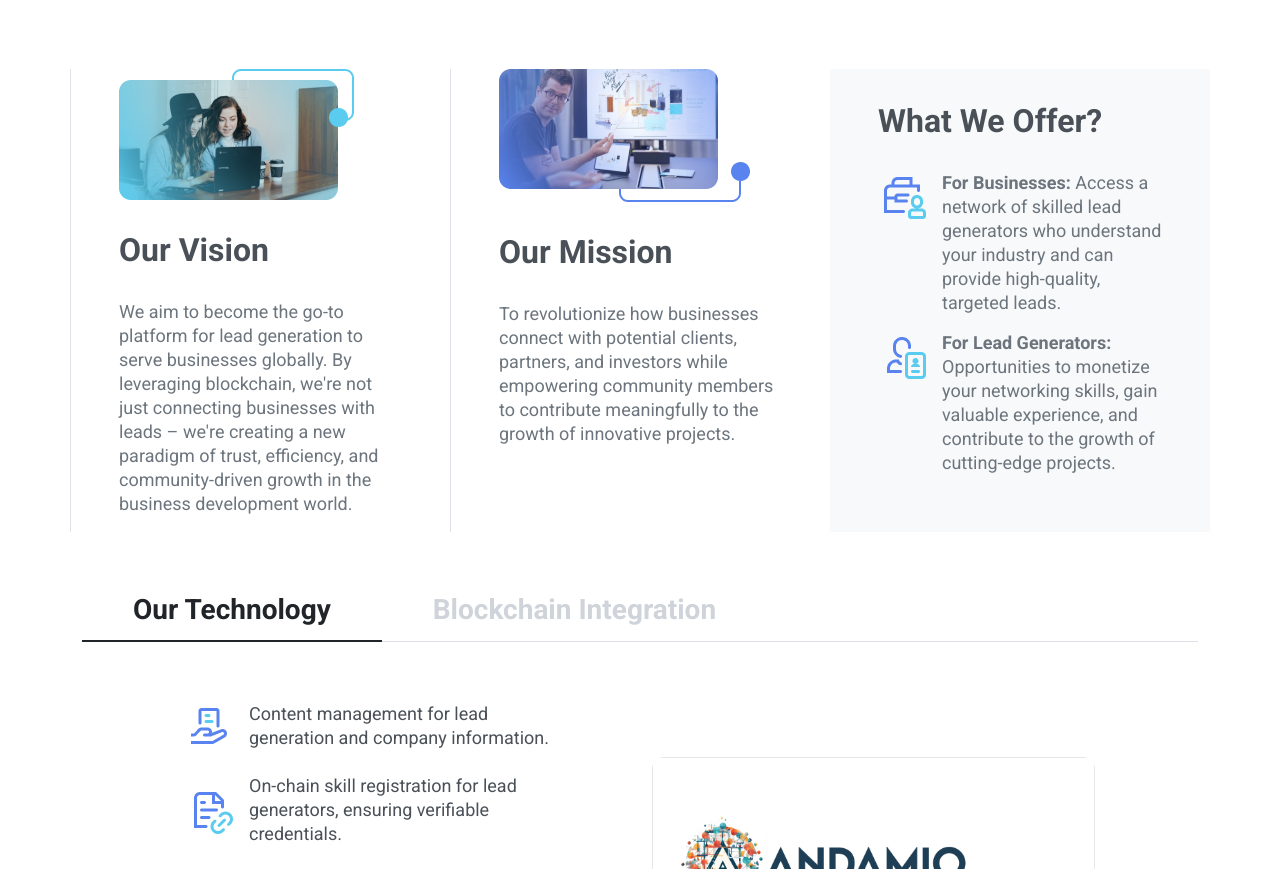
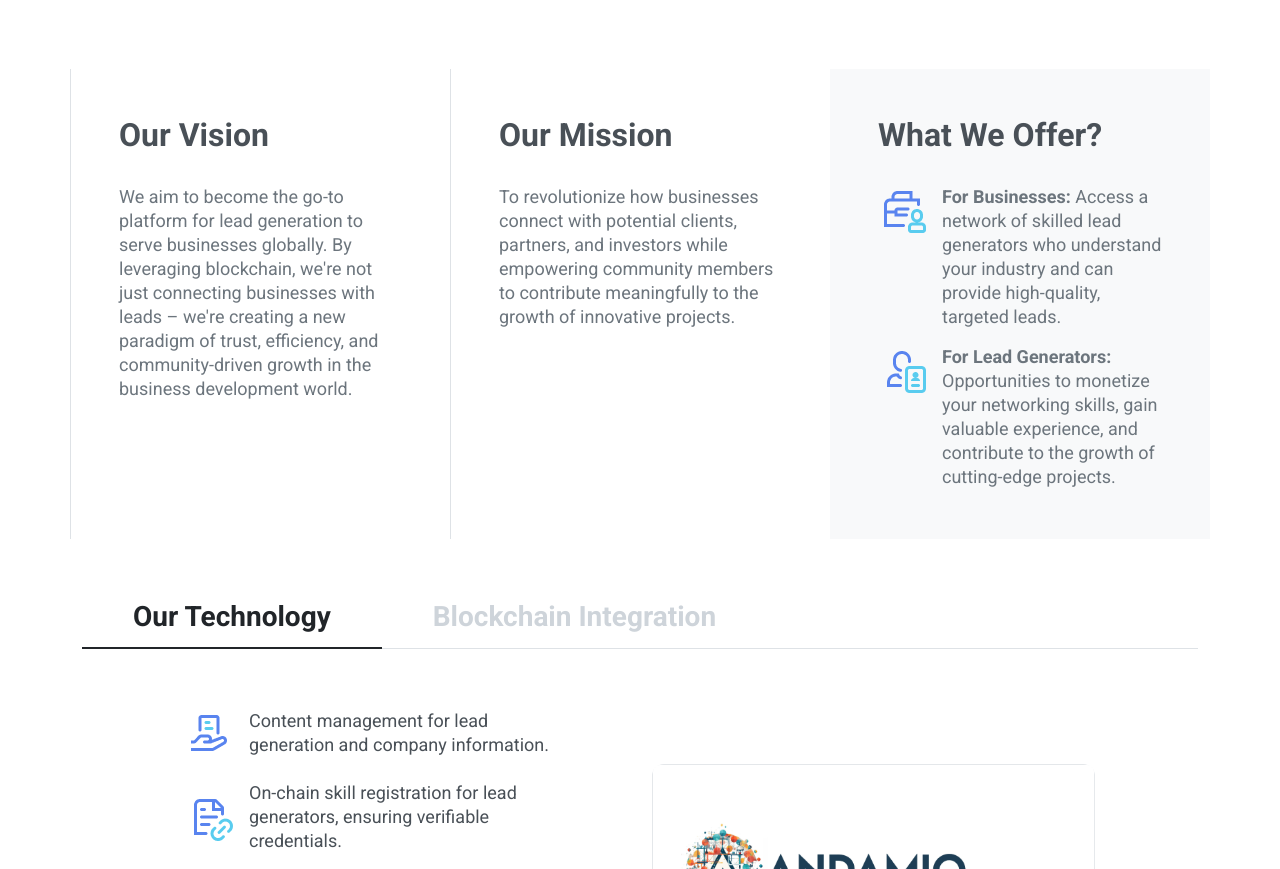
Before and after one commit to vhs1092/leadgen-website, a plain HTML site: page index.html in a window 1280 px wide. Shown: the part 2074-2943 px from the top of the page. Drawn offline with nearby package versions, Linux system fonts and the light colour scheme.

Commit message:
remove mission and vision images

```diff
--- a/index.html
+++ b/index.html
@@ -428,22 +428,20 @@
             </div>
         </div>
         <div class="row my-5">
-            <div class="col-md-4 text-center text-md-start px-5 text-sm-start border-left">
-                <img src="./img/Group 70.png" class="about-img" alt="Vision">
+            <div class="col-md-4 text-center text-md-start px-5 pt-5 text-sm-start border-left">
                 <h2 class="about-title">Our Vision</h2>
                 <p class="content-about">We aim to become the go-to platform for lead generation to serve businesses
                     globally. By leveraging
                     blockchain, we're not just connecting businesses with leads – we're creating a new paradigm of
                     trust, efficiency, and community-driven growth in the business development world.</p>
             </div>
-            <div class="col-md-4 text-center text-md-start px-5 border-left">
-                <img src="./img/Group 69.png" class="about-img" alt="Mission">
+            <div class="col-md-4 text-center text-md-start pt-5 px-5 border-left">
                 <h2 class="about-title">Our Mission</h2>
                 <p class="content-about">To revolutionize how businesses connect with potential clients, partners, and
                     investors while
                     empowering community members to contribute meaningfully to the growth of innovative projects.</p>
             </div>
-            <div class="col-md-4 text-center text-md-start px-5 box">
+            <div class="col-md-4 text-center text-md-start pt-5 px-5 box">
                 <h2 class="about-title">What We Offer?</h2>
                 <div class="d-flex align-items-start gap-3">
                     <img src="./img/businesses.png" alt="Businesses">
```
